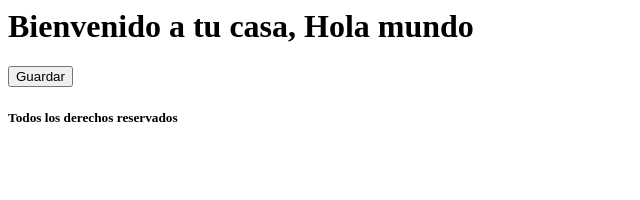
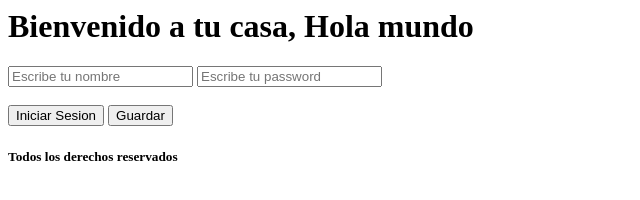
Before and after one commit to Davfre3/mi-primer-proyecto-html-git, a plain HTML site: page index.html in a window 1280 px wide. Shown: the whole page, without its empty margins (0-640 px from the left). Drawn offline with Linux system fonts and the light colour scheme.

Commit message:
Se agrego boton y unas casa de texto para iniciar seccion

```diff
--- a/index.html
+++ b/index.html
@@ -5,6 +5,13 @@
 </head>
 <body>
     <h1>Bienvenido a tu casa, Hola mundo</h1>
+
+    <input type="text" placeholder="Escribe tu nombre">
+    <input type="password" placeholder="Escribe tu password"><br><br>
+
+    <button>
+        Iniciar Sesion
+    </button>
 
     <button>
         Guardar
```
